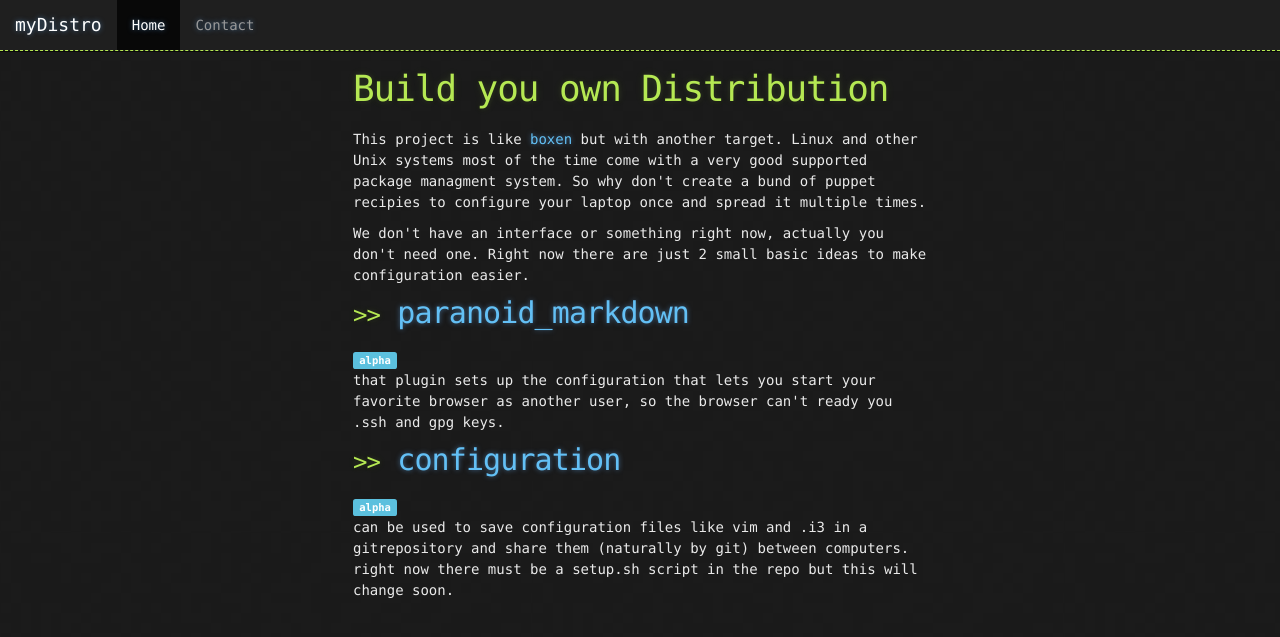
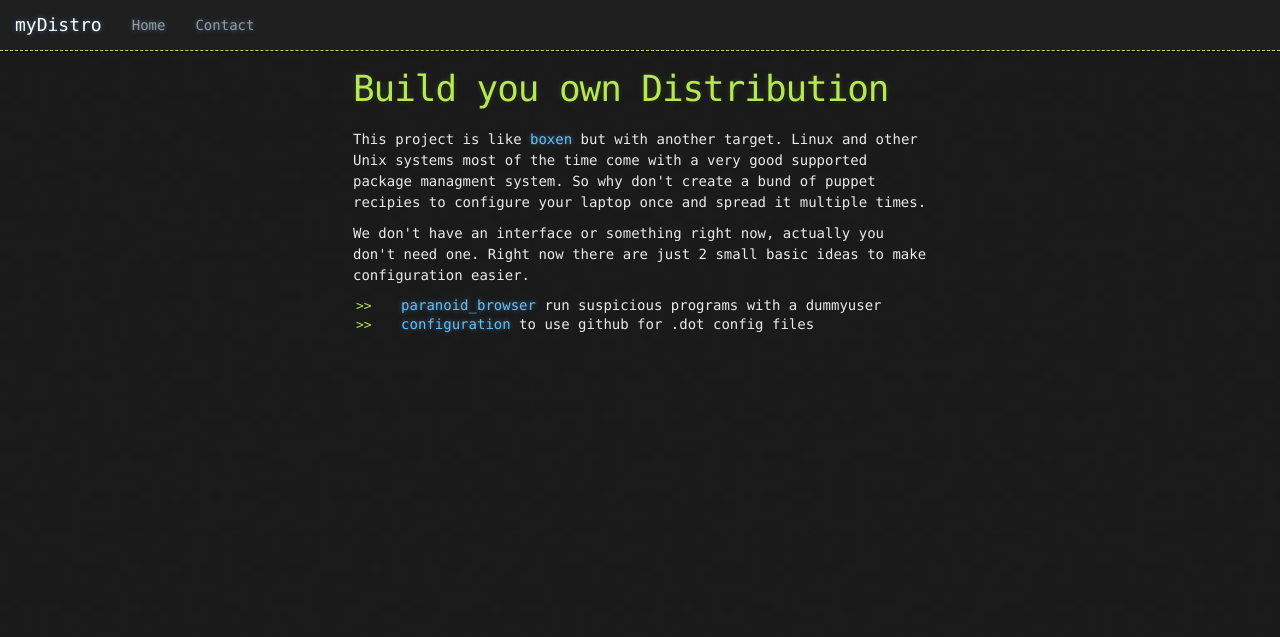
Before and after one commit to myDistro/myDistro.github.io, a Jekyll site: the page built from index.html, in a window 1280 px wide. Shown: the top 637 px of the page. Built offline with Jekyll 4.4.1, drawn with Linux system fonts in a browser that asks for light colours; nearby versions of some CDN libraries; Markdown is read by kramdown in place of the engine named in the settings.

Commit message:
updated package configurations

```diff
--- a/_layouts/default.html
+++ b/_layouts/default.html
@@ -29,7 +29,7 @@
             </div>
             <div class="collapse navbar-collapse">
                 <ul class="nav navbar-nav">
-                    <li class="active"><a href="/">Home</a></li>
+                    <li><a href="/">Home</a></li>
                     <li><a href="#contact">Contact</a></li>
                 </ul>
             </div>
@@ -46,6 +46,6 @@
     <!-- jQuery (necessary for Bootstrap's JavaScript plugins) -->
     <script src="https://ajax.googleapis.com/ajax/libs/jquery/1.11.0/jquery.min.js"></script>
     <!-- Include all compiled plugins (below), or include individual files as needed -->
-    <script src="js/bootstrap.min.js"></script>
+    <script src="/js/bootstrap.min.js"></script>
     </body>
 </html>
--- a/_layouts/post.html
+++ b/_layouts/post.html
@@ -1,7 +1,7 @@
 ---
 layout: default
 ---
+<h4> {{ page.subtitle }} </h4>
 <div class="post">
-    <p> {{ post.subtitle }} </p>
 {{ content }}
 </div>
--- a/_posts/2014-02-03-configuration.markdown
+++ b/_posts/2014-02-03-configuration.markdown
@@ -1,15 +1,27 @@
 ---
-layout: default
+layout: post
 title: configuration
 status : alpha
-subtitle : can be used to save configuration files like vim and .i3 in a gitrepository and share them (naturally by git) between computers. right now there must be a setup.sh script in the repo but this will change soon.
+subtitle : to use github for .dot config files
 ---
 
-example
+This module allows you to save and share your config files by using github (or other git repository provider).
+
+Right now you need a setup.sh file in your repo.
+For example :
+
+    configure-vim
+    ├── bundle
+    │   └── vundle
+    ├── README.md
+    ├── setup.sh
+    └── vimrc
 
 
-    configuration { "palo-shells":
-        target => '/home/palo/spread-shell',
-        source => 'mrVanDalo/spread-shell',
+After you created your github repository like described you can set it up in puppet via
+
+    configuration { "palo-vim":
+        target => '/home/palo/.vim',
+        source => 'mrVanDalo/configure-vim',
         user   => 'palo',
     }
--- a/_posts/2014-02-04-paranoid_browser.markdown
+++ b/_posts/2014-02-04-paranoid_browser.markdown
@@ -1,12 +1,21 @@
 ---
 layout: post
-title: paranoid_markdown
+title: paranoid_browser
 status : alpha
-subtitle : that plugin sets up the configuration that lets you start your favorite browser as another user, so the browser can't ready you .ssh and gpg keys.
+subtitle : run suspicious programs with a dummyuser
 ---
 
-for example do
+This module was created following the blog post of [calium](http://calum.org/)
+[running firefox as another user using sudo](http://calum.org/posts/running-firefox-as-another-user-using-sudo).
+
+To us it, you have us the class
 
     class { 'paranoid_browser': }
+
+After that you can create a configuration in '/etc/sudoers.d' for every user who should be able to use it by.
+
     paranoid_browser::user { 'me':    user => 'palo' }
     paranoid_browser::user { 'myMom': user => 'mom' }
+
+Right now it just puts in a preconfigured config for all the binarys that can be triggered.
+But it will be more configurable soon.
--- a/index.html
+++ b/index.html
@@ -4,20 +4,20 @@ title: Build you own Distribution
 subtitle : secure as you like it once and use it as often as you like
 ---
 <div class="home">
-
     <div>
         {% include begining.html %}
     </div>
 
+    <ul>
+
     {% for post in site.posts %}
-
-    <h2>
+    <li>
         <a href='{{post.url}}'>
             {{ post.title }}
         </a>
-    </h2>
-    <span class='label label-info'>{{ post.status }}</span>
-    <p>
-    {{ post.subtitle }} </p>
+    {{ post.subtitle }}
+    </li>
     {% endfor %}
+
+
 </div>
```
